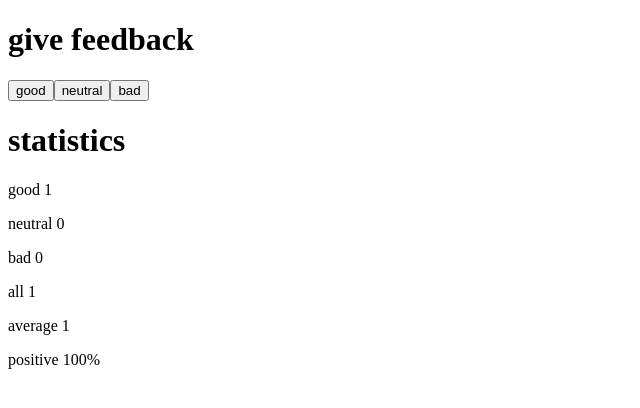
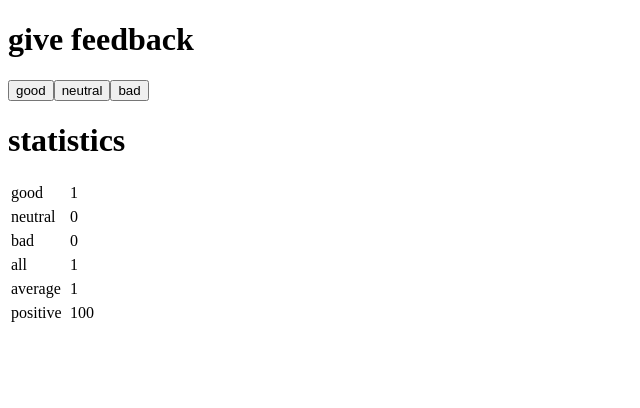
Before and after one commit to sneha-saj/full_stack, a React (Create React App) app in the folder part1/unicafe/: page / in a window 1280 px wide. Both pictures are taken after a click on the button "good". Shown: the top 408 px of the page, without its empty margins (0-640 px from the left). Built offline with nearby package versions, Linux system fonts and the light colour scheme.

Commit message:
unicafe step 6

```diff
--- a/part1/unicafe/src/App.js
+++ b/part1/unicafe/src/App.js
@@ -1,31 +1,22 @@
 import { useState } from 'react'
 
 const StatisticLine =  (props) => {
-  if(props.text=="good")
-  return (
-    <p>good {props.value}</p>
+
+
+
+    return(
+      <table >
+        <tr>
+          <td width="55">
+            {props.text}
+          </td>
+          <td>
+          {props.value}
+          </td>
+
+          </tr>
+      </table>
     )
-  if(props.text=="neutral")
-  return (
-    <p>neutral {props.value}</p>
-  )
-  if(props.text=="bad")
-  return (
-    <p>bad {props.value}</p>
-  )
-  if(props.text=="all")
-  return (
-    <p>all {props.value}</p>
-  )
-  if(props.text=="average")
-  return (
-    <p>average {props.value}</p>
-  )
-  if(props.text=="positive")
-  return (
-    <p>positive {props.value}%</p>
-  )
-
 }
 const Statistics = (props) => {
   if(props.good || props.bad || props.neutral)
@@ -33,12 +24,17 @@ const Statistics = (props) => {
 
     <div>
       <h1>statistics</h1>
+
+
         <StatisticLine text= "good" value = {props.good}/>
         <StatisticLine text= "neutral" value = {props.neutral}/>
         <StatisticLine text= "bad" value = {props.bad}/>
         <StatisticLine text= "all" value = {props.good+props.bad+props.neutral}/>
         <StatisticLine text= "average" value = {(props.good-props.bad)/(props.good+props.bad+props.neutral)}/>
         <StatisticLine text= "positive" value = {props.good/(props.good+props.bad+props.neutral)*100}/>
+
+
+
     </div>
   )
   return (
```
Lines whose indentation alone changed are shown as unchanged.
